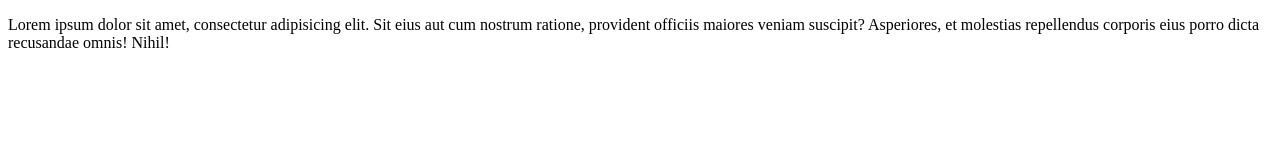
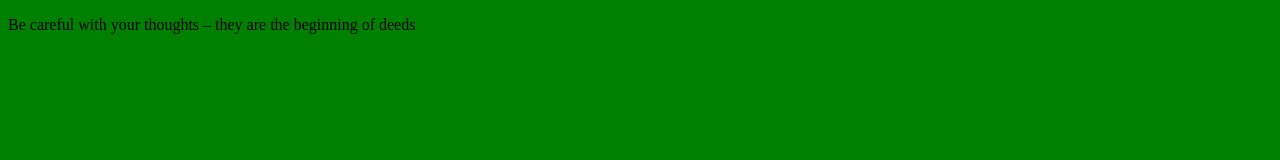
Before and after one commit to koka11/LAB_GIT_NICE, a plain HTML site: page index.html in a window 1280 px wide. Drawn offline with Linux system fonts and the light colour scheme.

Commit message:
point_zero_with_style

```diff
--- a/css/style.css
+++ b/css/style.css
@@ -0,0 +1,3 @@
+body{
+    background: green;
+}
--- a/index.html
+++ b/index.html
@@ -6,6 +6,6 @@
 	<link rel="stylesheet" href="css/style.css">
 </head>
 <body>
-<p>Lorem ipsum dolor sit amet, consectetur adipisicing elit. Sit eius aut cum nostrum ratione, provident officiis maiores veniam suscipit? Asperiores, et molestias repellendus corporis eius porro dicta recusandae omnis! Nihil!</p>
+<p>Be careful with your thoughts – they are the beginning of deeds</p>
 </body>
 </html>
```
